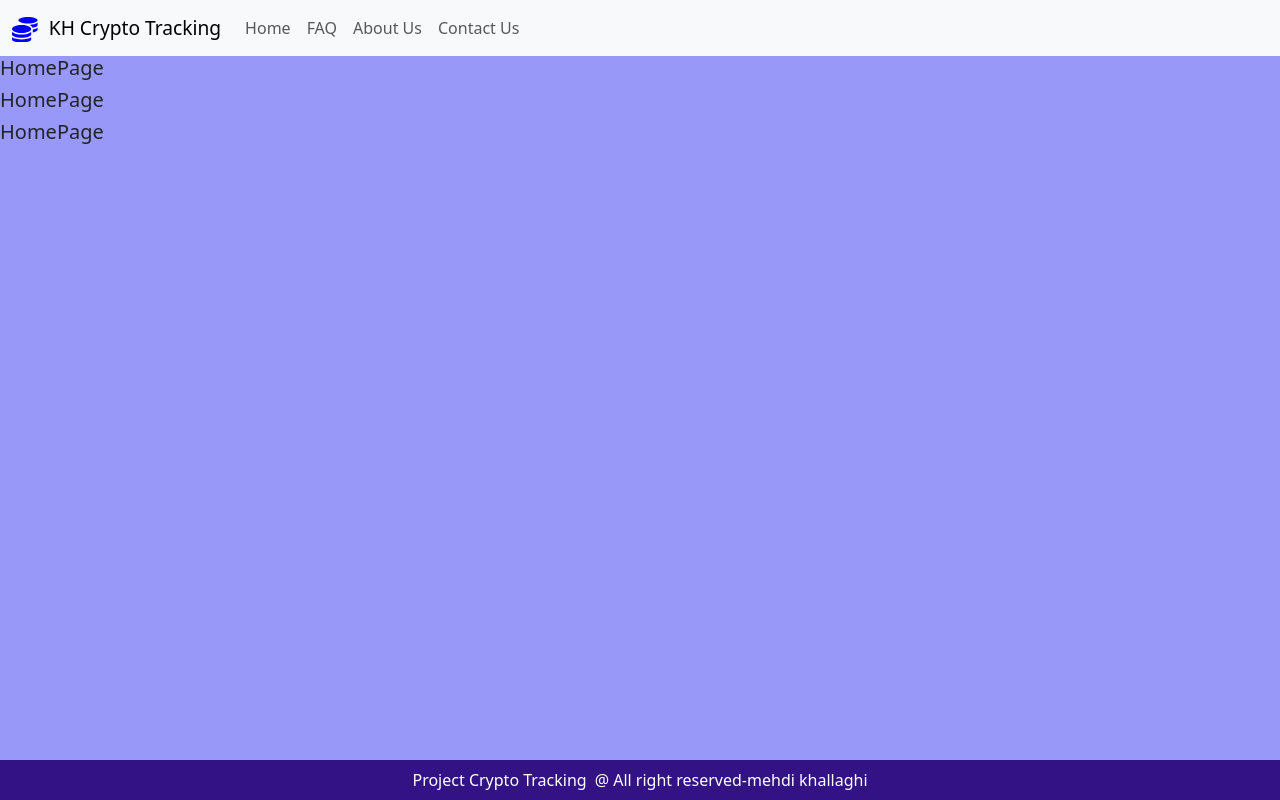
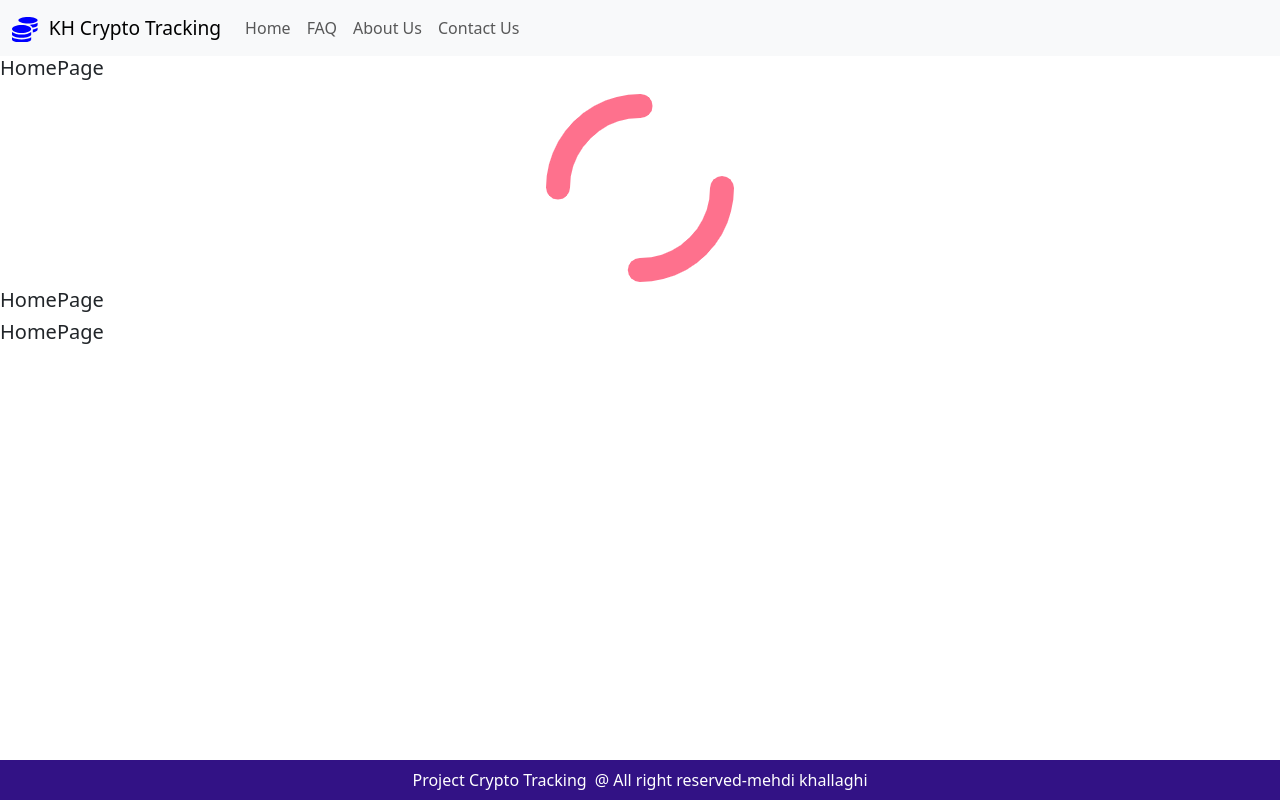
Before and after one commit to mehdi-khallaghi/project-crypto-tracking, a React (Create React App) app: page / in a window 1280 px wide. Built offline with nearby package versions, Linux system fonts and the light colour scheme.

Commit message:
change to FAQ

```diff
--- /dev/null
+++ b/src/components/ui/Spinner.component.jsx
@@ -0,0 +1,13 @@
+import React from 'react';
+
+import SpinnerImg from '../../assets/images/spinner.gif'
+
+const Spinner = () => {
+  return (
+    <div className="d-flex justify-content-center align-items-center">
+      <img  src={SpinnerImg} alt="spinner" />
+    </div>
+  )
+}
+
+export default Spinner;
--- a/src/index.css
+++ b/src/index.css
@@ -8,6 +8,6 @@
   background-color: rgb(189, 206, 228);
 }
 .wrapper {
-  background-color: rgb(152, 152, 249);
+
   min-height: calc(100vh - 56px - 40px);
 }
--- a/src/pages/Home.page.jsx
+++ b/src/pages/Home.page.jsx
@@ -1,9 +1,11 @@
 import React from 'react'
+import Spinner from '../components/ui/Spinner.component';
 
 const HomePage = () => {
   return (
     <div>
       <h5>HomePage</h5>
+      <Spinner/>
       <h5>HomePage</h5>
       <h5>HomePage</h5>
     </div>
```
Also changed, not shown: src/App.jsx (line endings or trailing spaces).
